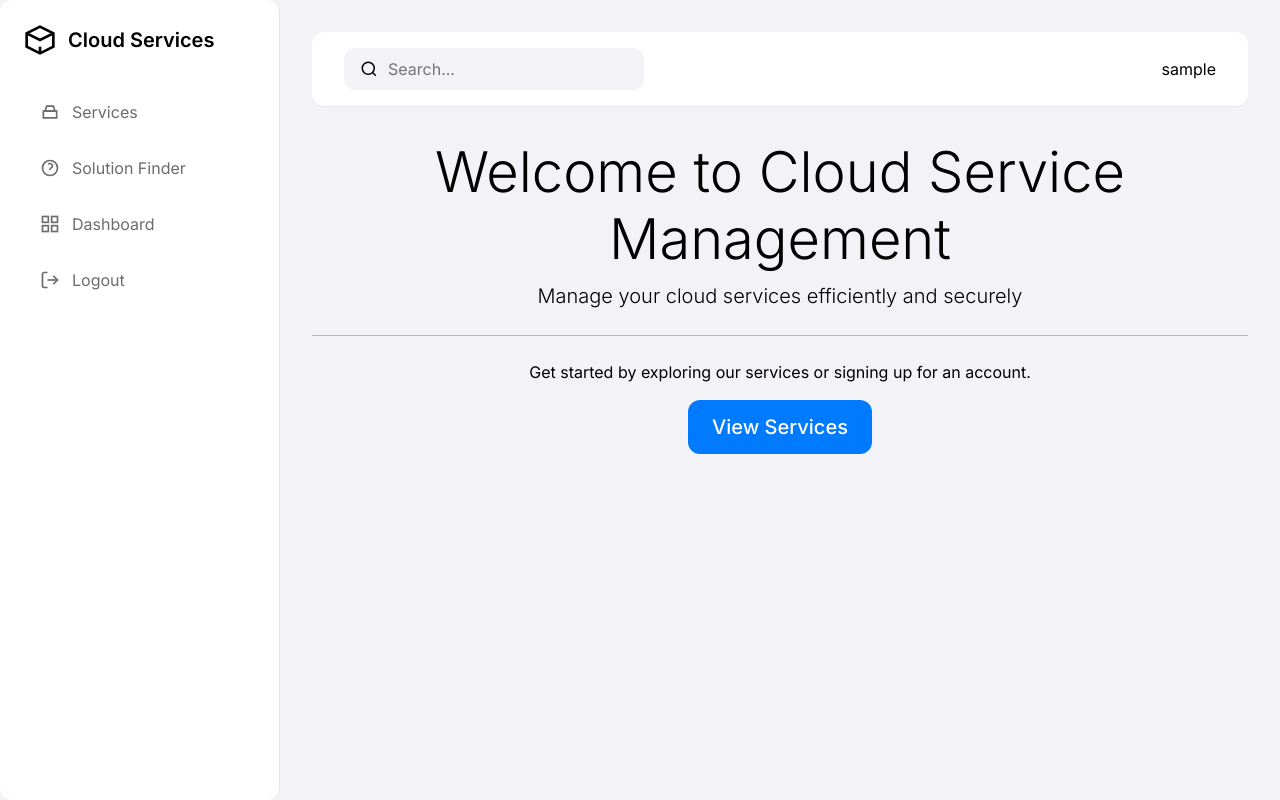
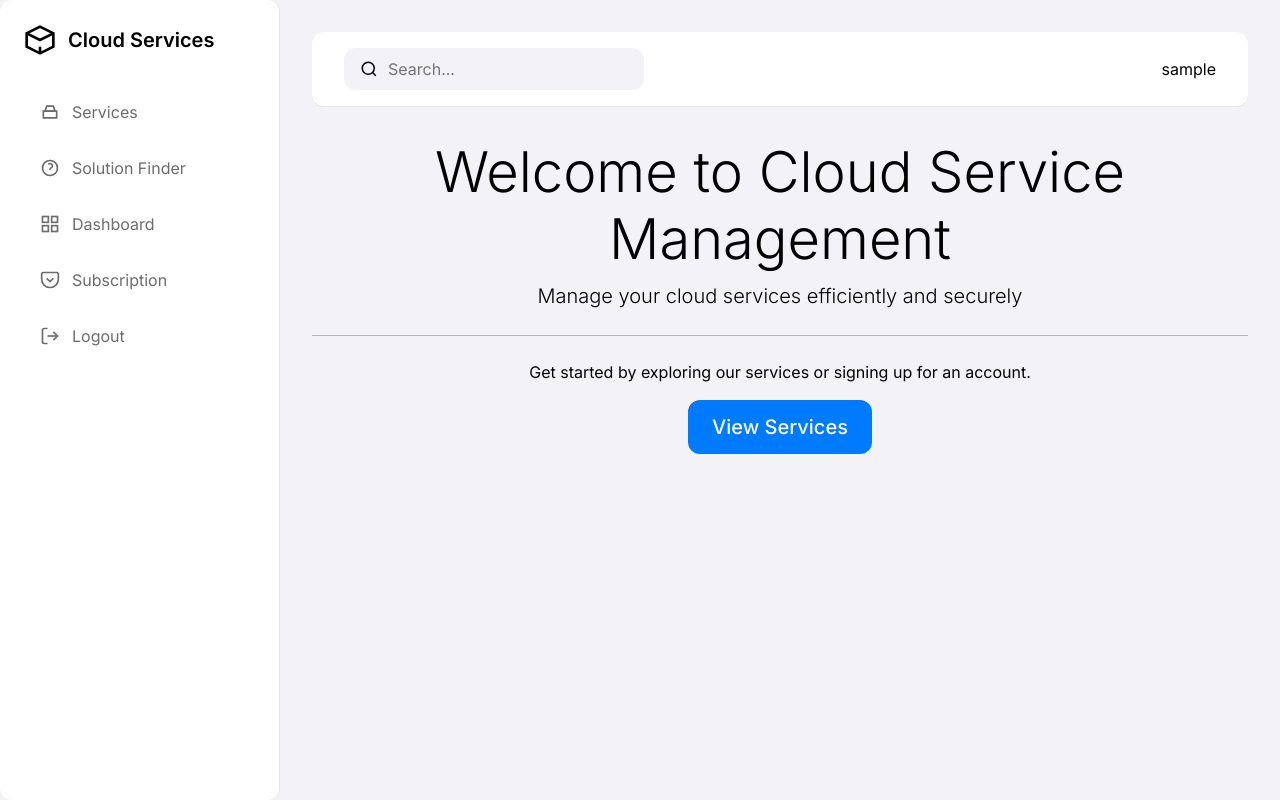
Before and after one commit to joozyz/CustomerPortal, a Flask app: page / in a window 1280 px wide. Run offline with Flask 3, Linux system fonts and the light colour scheme; the visitor is signed in with stand-in values (Sample User, id 1).

Commit message:
Checkpoint before revert - Add billing subscription management section to dashboard
Add subscription link to navigation bar.

Screenshot: https://storage.googleapis.com/screenshot-production-us-central1/cb6a16de-c065-4c77-8fdc-76395a4238a8/0f3236fb-b47c-4d00-a881-82367966a72c.jpg

```diff
--- a/templates/base.html
+++ b/templates/base.html
@@ -317,6 +317,15 @@
                             <span>Dashboard</span>
                         </a>
                     </li>
+                    <li class="nav-item">
+                        <a href="{{ url_for('billing.subscription') }}" class="nav-link {% if request.endpoint == 'billing.subscription' %}active{% endif %}" aria-current="{% if request.endpoint == 'billing.subscription' %}page{% endif %}">
+                            <svg width="20" height="20" viewBox="0 0 24 24" fill="none" stroke="currentColor" stroke-width="2" aria-hidden="true">
+                                <path d="M4 3h16a2 2 0 0 1 2 2v6a10 10 0 0 1-10 10A10 10 0 0 1 2 11V5a2 2 0 0 1 2-2z"/>
+                                <polyline points="8 10 12 14 16 10"/>
+                            </svg>
+                            <span>Subscription</span>
+                        </a>
+                    </li>
                     {% if current_user.is_admin %}
                         <li class="nav-item">
                             <a href="{{ url_for('admin.settings') }}" class="nav-link {% if request.endpoint == 'admin.settings' %}active{% endif %}" aria-current="{% if request.endpoint == 'admin.settings' %}page{% endif %}">
```
